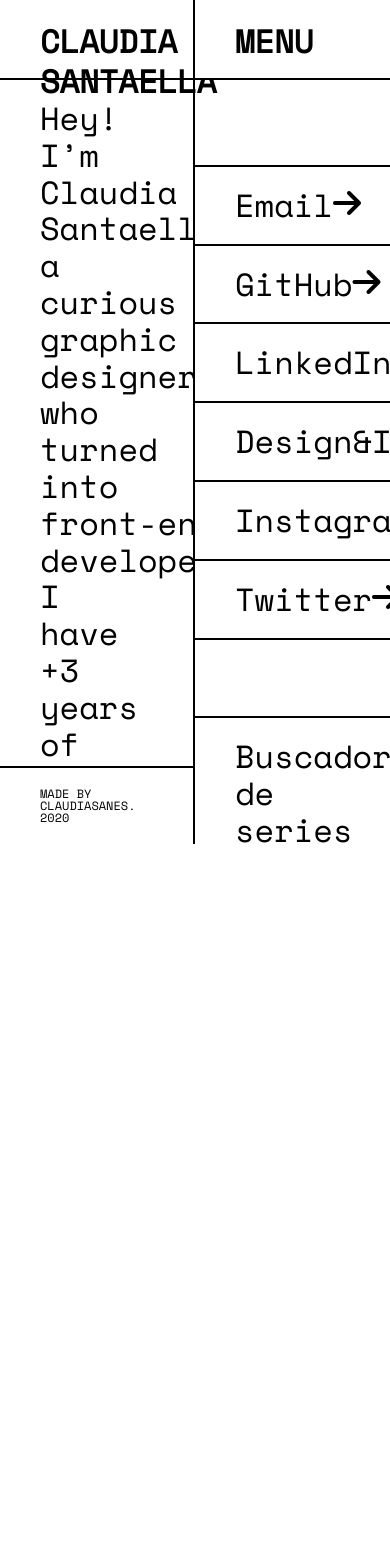
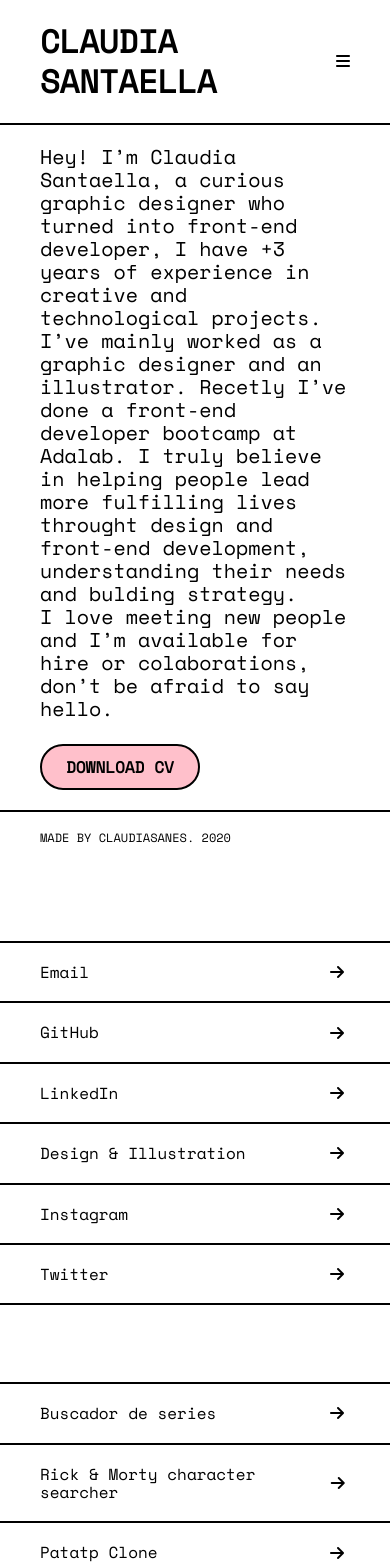
Before and after one commit to claudiasanes/Claudia-Santaella-Portfolio, a React (Create React App) app: page / in a window 390 px wide. Shown: the top 1568 px of the page. Before the commit the page ends 844 px from the top, so only its background shows below. Built offline with nearby package versions, Linux system fonts and the light colour scheme.

Commit message:
start responsive

```diff
--- a/src/App.scss
+++ b/src/App.scss
@@ -32,12 +32,17 @@ body {
 }
 
 .columns-container {
-  position: relative;
-  display: flex;
-  height: 100vh;
+  width: 100%;
+  @include tablet {
+    position: relative;
+    display: flex;
+    height: 100vh;
+  }
 }
 
 .main {
-  padding-top: 100px;
-  padding-bottom: 88px;
+  @include tablet {
+    padding-top: 100px;
+    padding-bottom: 88px;
+  }
 }
--- a/src/assets/partials/_aside.scss
+++ b/src/assets/partials/_aside.scss
@@ -1,9 +1,15 @@
 .aside {
-  width: 50vw;
-  top: 88px;
-  overflow: scroll;
-  padding-top: 88px;
+  width: 100vw;
+  overflow-y: scroll;
+  overflow-x: hidden;
+  margin-bottom: 64px;
   scroll-behavior: smooth;
+  @include tablet {
+    max-width: 50vw;
+    top: 88px;
+    padding-top: 88px;
+    margin-bottom: 0px;
+  }
 }
 
 .marquee-title {
@@ -23,9 +29,15 @@
     transform: translateX(100%);
   }
   100% {
+    transform: translateX(-100%);
   }
 }
 
 .marquee-border {
+  background-color: white;
   border-bottom: 2px solid black;
 }
+
+.hidden {
+  display: none;
+}
--- a/src/assets/partials/_contact.scss
+++ b/src/assets/partials/_contact.scss
@@ -5,9 +5,13 @@
     justify-content: space-between;
 
     &__item {
-      font-size: 32px;
+      align-items: center;
+      font-size: 16px;
       color: black;
       border-bottom: 2px solid black;
+      @include tablet {
+        font-size: 32px;
+      }
     }
   }
 }
--- a/src/assets/partials/_footer.scss
+++ b/src/assets/partials/_footer.scss
@@ -1,12 +1,15 @@
 .footer {
   border-top: 2px solid black;
-  border-right: 2px solid black;
-  width: 50vw;
-  position: fixed;
+
   font-size: 12px;
   line-height: 12px;
-  bottom: 0px;
-  top: auto;
   background-color: white;
   text-transform: uppercase;
+  @include tablet {
+    position: fixed;
+    bottom: 0px;
+    top: auto;
+    width: 50vw;
+    border-right: 2px solid black;
+  }
 }
--- a/src/assets/partials/_header.scss
+++ b/src/assets/partials/_header.scss
@@ -1,13 +1,17 @@
 .header {
+  width: 100vw;
+  padding: 0 40px;
+  text-transform: uppercase;
   border-bottom: 2px solid black;
-  padding: 0 40px;
+
+  @include tablet {
     height: 80px;
     width: 50vw;
-  text-transform: uppercase;
     position: fixed;
     top: 0px;
     background-color: white;
     z-index: 1;
+  }
 
   &__title {
     font-size: 32px;
@@ -16,5 +20,20 @@
 }
 
 .header-left {
+  display: flex;
+  flex-direction: row;
+  justify-content: space-between;
+  align-items: center;
+
+  @include tablet {
     border-right: 2px solid black;
   }
+}
+
+.header-right {
+  display: none;
+
+  @include tablet {
+    display: flex;
+  }
+}
--- a/src/assets/partials/_main.scss
+++ b/src/assets/partials/_main.scss
@@ -1,12 +1,18 @@
 .main {
-  width: 50vw;
-  //   height: 100vh;
+  width: 100vw;
   overflow-y: scroll;
-  border-right: 2px solid black;
+  overflow-x: hidden;
+  @include tablet {
+    width: 50vw;
+    border-right: 2px solid black;
+  }
 }
 
 .paragraph {
-  font-size: 32px;
+  font-size: 20px;
+  @include tablet {
+    font-size: 32px;
+  }
 }
 
 .cv-btn {
@@ -27,3 +33,13 @@
     text-decoration: none;
   }
 }
+
+.menu-hamburguer {
+  background-color: transparent;
+  color: black;
+  border: none;
+  outline: none;
+  @include tablet {
+    display: none;
+  }
+}
--- a/src/assets/partials/_projects.scss
+++ b/src/assets/partials/_projects.scss
@@ -7,10 +7,14 @@
 }
 
 .link {
-  font-size: 32px;
+  font-size: 16px;
   color: black;
   display: flex;
   justify-content: space-between;
+  align-items: center;
+  @include tablet {
+    font-size: 32px;
+  }
 }
 
 .fa-arrow-right {
--- a/src/components/App.js
+++ b/src/components/App.js
@@ -5,6 +5,14 @@ import Curriculum from '../images/ClaudiaSantaellaCV.jpg';
 import Aside from './Aside';
 
 function App() {
+  const handleCollapsable = (targetedCollapsableId) => {
+    if (targetedCollapsableId !== this.state.activePanel) {
+      this.setState({ activePanel: targetedCollapsableId });
+    } else {
+      this.setState({ activePanel: '' });
+    }
+  };
+
   return (
     <div className="App">
       <div className="columns-container">
--- a/src/components/Contact.js
+++ b/src/components/Contact.js
@@ -44,7 +44,7 @@ function Contact() {
               target="_blank"
               rel="noopener noreferrer"
             >
-              <span>Design&Illustration</span>
+              <span>Design & Illustration</span>
               <i class="fas fa-arrow-right"></i>
             </a>
           </li>
--- a/src/components/Main.js
+++ b/src/components/Main.js
@@ -3,8 +3,8 @@ import Character from './Character';
 import Footer from './Footer';
 
 const ps = [
-  'Hey! I’m Claudia Santaella, a curious graphic designer who turned into front-end developer, I have +3 years of experience in creative and technological projects',
-  'I’ve mainly worked as a graphic designer and an illustrator. Recetly I’ve done a front-end developer bootcamp at Adalab. I truly believe in helping people lead more fulfilling lives throught design and front-end development, understanding their needs and bulding strategy',
+  'Hey! I’m Claudia Santaella, a curious graphic designer who turned into front-end developer, I have +3 years of experience in creative and technological projects.',
+  'I’ve mainly worked as a graphic designer and an illustrator. Recetly I’ve done a front-end developer bootcamp at Adalab. I truly believe in helping people lead more fulfilling lives throught design and front-end development, understanding their needs and bulding strategy.',
   'I love meeting new people and I’m available for hire or colaborations, don’t be afraid to say hello.',
 ];
 
@@ -13,6 +13,11 @@ function Main(props) {
     <>
       <div className="header header-left">
         <h1 className="header__title">Claudia Santaella</h1>
+        <div>
+          <button className="menu-hamburguer">
+            <i className="fas fa-bars"></i>
+          </button>
+        </div>
       </div>
       <div className="main wrapper">
         {ps.map((paragraph, pindex) => (
```
Lines whose indentation alone changed are shown as unchanged.
